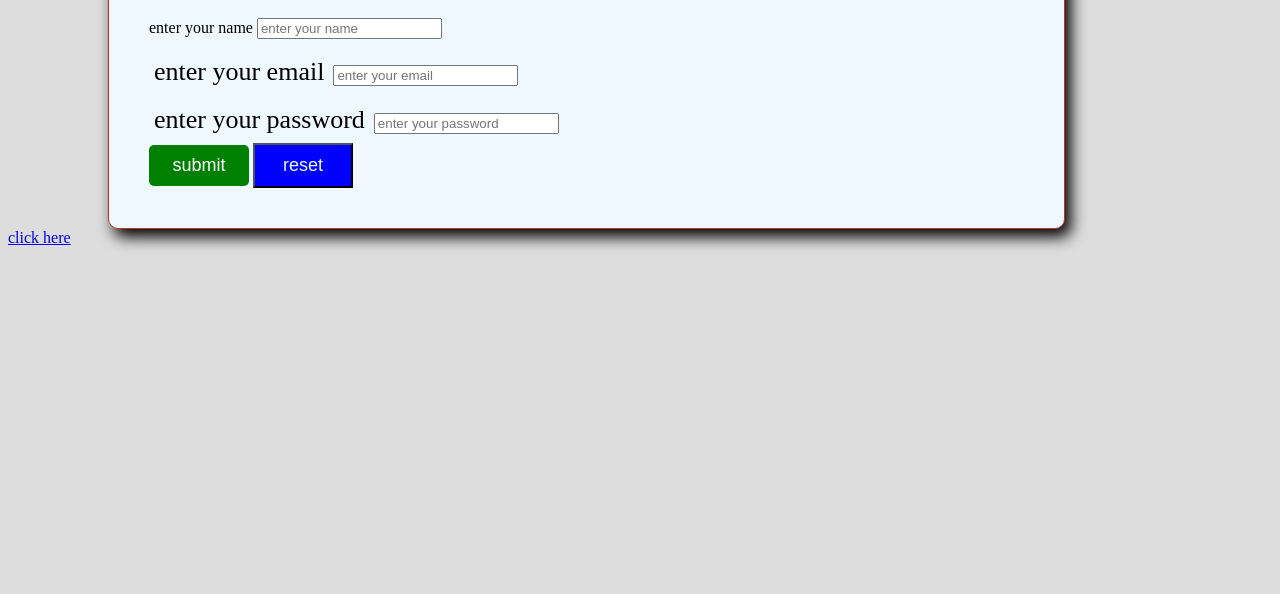
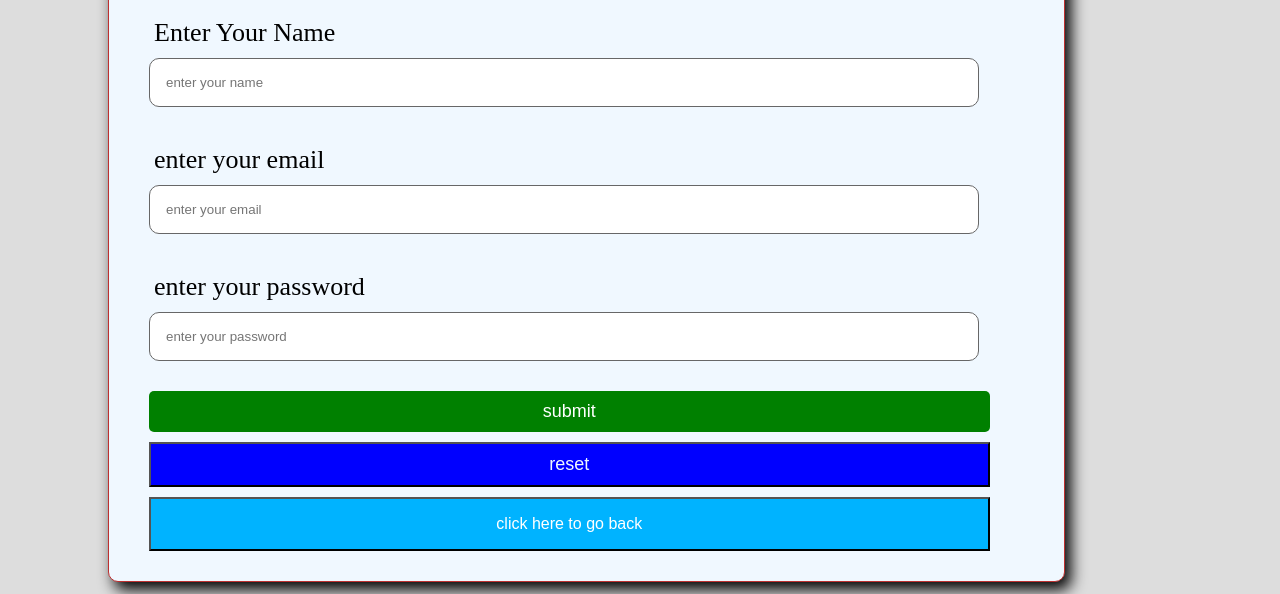
Before and after one commit to Rathore142/website, a plain HTML site: page homework/form2.html in a window 1280 px wide. Shown: the part 206-800 px from the top of the page. Drawn offline with Linux system fonts and the light colour scheme.

Commit message:
added new file

```diff
--- a/homework/form2.html
+++ b/homework/form2.html
@@ -1,24 +1,23 @@
 <!DOCTYPE html>
 <html lang="en">
   <head>
-    <meta charset="UTF-8">
-    <meta name="viewport" content="width=device-width, initial-scale=1.0">
+    <meta charset="UTF-8" />
+    <meta name="viewport" content="width=device-width, initial-scale=1.0" />
     <title>Document</title>
     <style>
-        body{
+      body {
         padding: 1;
         margin: 1;
         background-color: #ddd;
         align-items: center;
         display: block;
       }
-        h2{
+      h2 {
         text-align: center;
         font-size: 40px;
-            font-style: italic;
-
+        font-style: bold;
       }
-        .container{
+      .container {
         position: relative;
         margin-left: 100px;
         margin-top: 80px;
@@ -31,28 +30,26 @@
         align-items: center;
         box-shadow: 6px 8px 15px 0.1px #000;
       }
-        label[for="name"],
-        label[for="email"],
-        label[for="password"]{
+
+      label[for="password"] {
         padding: 5px;
         font-size: 26px;
         align-items: left;
-            text-align:left;
+        text-align: left;
       }
-        input [type="text"],
-        input [type="email"],
-        input [type="password"]{
+      input[type="text"],
+      input[type="email"],
+      input[type="password"] {
         margin-top: 10px;
-            margin-bottom:20px ;
-            width: 90% ;
-            height: 82% ;
-            padding: 6px;
+        margin-bottom: 20px;
+        width: 90%;
+        height: 82%;
+        padding: 16px;
         border-radius: 10px;
-            border: 10px solid #676767;
-
+        border: 0.5px solid #676767;
       }
-        .btn{
-            width: 100px;
+      .btn {
+        width: 95%;
         background-color: green;
         padding: 10px;
         color: white;
@@ -61,41 +58,77 @@
         border: 1px;
         margin-top: 10px;
         margin-bottom: 10px;
-
       }
       .resetbtn {
-            width: 100px;
+        width: 95%;
         background-color: blue;
-            padding:10px;
+        padding: 10px;
         color: aliceblue;
         font-size: 18px;
         border-radius: 1px solid #ddd;
         margin-bottom: 10px;
+      }
 
+      .btngo {
+        width: 95%;
+        padding: 16px;
+        background-color: #00b3ff;
+      }
+
+      .btngo a {
+        text-decoration: none;
+        font-size: 16px;
+        color: #fff;
+      }
+
+      .name, .email{
+        padding: 5px;
+        font-size: 26px;
+        align-items: left;
+        text-align: left;
       }
     </style>
   </head>
   <body>
     <div class="container">
-        <h2>login form</h2>
+      <h2>Login Form</h2>
       <form action="#" method="POST">
-            <label for="neme">enter your name</label>
-            <input type="text" id="name" name="name" required placeholder="enter your name">
-            <br>
-            <br>
-            <label for="email">enter your email</label>
-            <input type="email" id="email" name="email" required placeholder="enter your email">
-            <br>
-            <br>
-            <label for="password" > enter your password</label>
-            <input type="password" id="password" name="password" required placeholder="enter your password">
-            <br>
-            <button type="submit" class="btn"> submit</button>
-            <button type="reset" class="resetbtn"> reset</button>
+        <label for="name" class="name">Enter Your Name</label>
+        <input
+          type="text"
+          id="name"
+          name="name"
+          placeholder="enter your name"
+          required
+        />
+        <br />
+        <br />
+        <label for="email" class="email">enter your email</label>
+        <input
+          type="email"
+          id="email"
+          name="email"
+          required
+          placeholder="enter your email"
+        />
+        <br />
+        <br />
+        <label for="password"> enter your password</label>
+        <input
+          type="password"
+          id="password"
+          name="password"
+          required
+          placeholder="enter your password"
+        />
+        <br />
+        <button type="submit" class="btn">submit</button>
+        <button type="reset" class="resetbtn">reset</button>
 
-
+        <button class="btngo">
+          <a href="homework/form2.html">click here to go back</a>
+        </button>
       </form>
     </div>
-    <a href="homework/form2.html">click here</a>
   </body>
 </html>
```
Also changed, not shown: homework/page.html (added, +94 -0 lines), homework/a11.jpg (added), 1 other file. Lines whose indentation alone changed are shown as unchanged.
